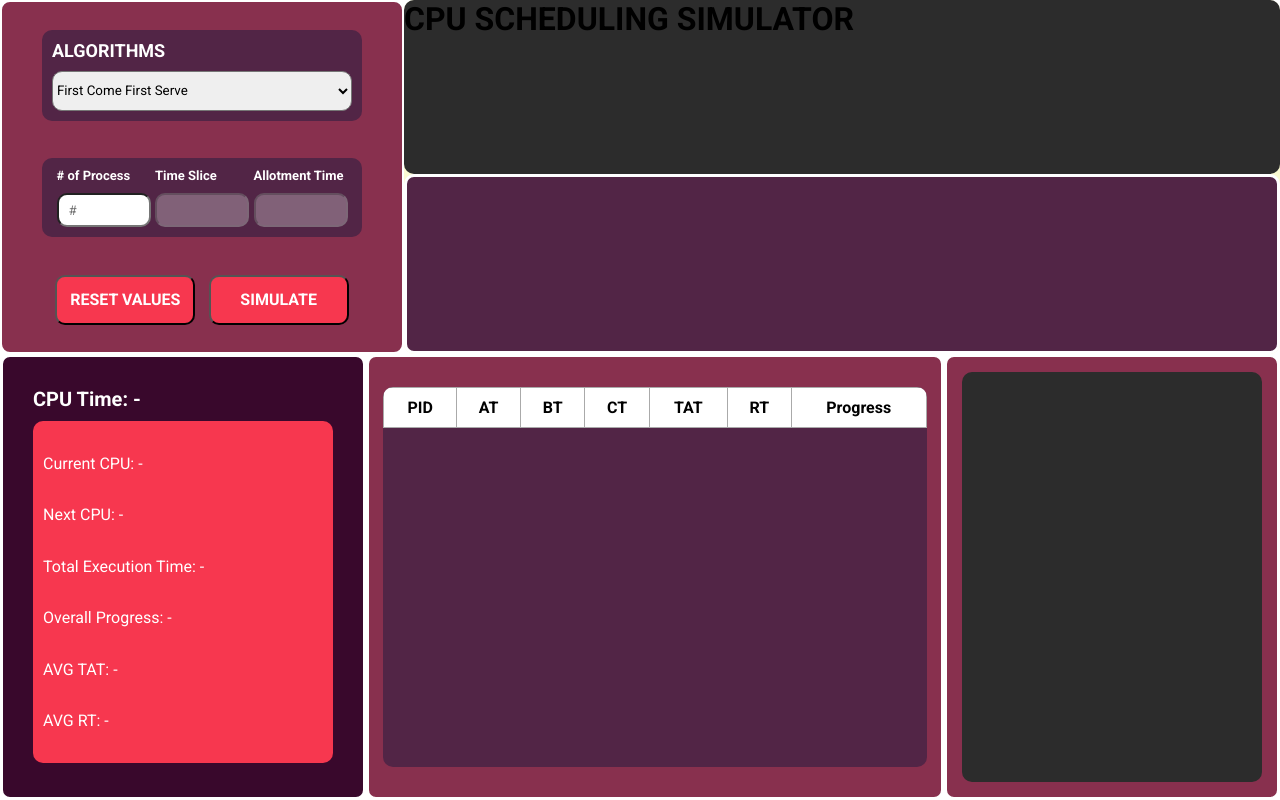
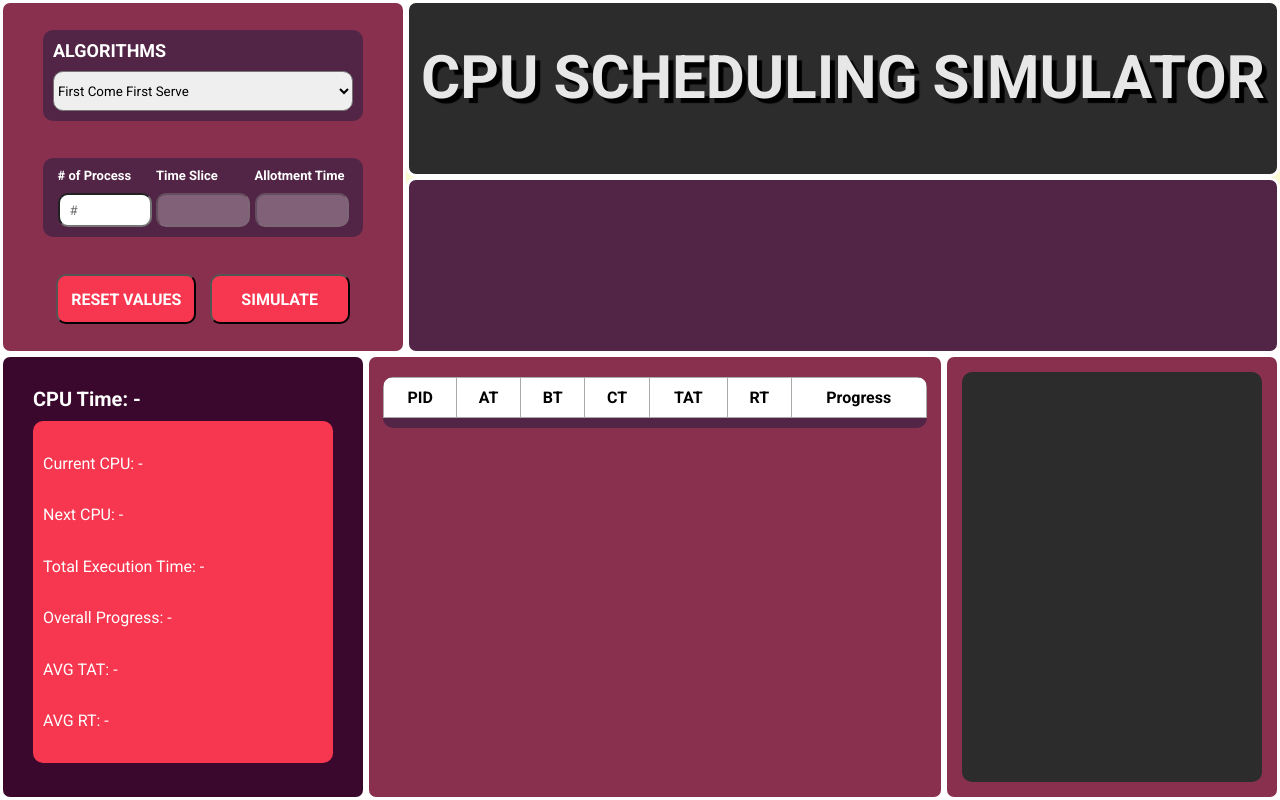
Before and after one commit to Eanicy/Cpu-scheduling, a plain HTML site: page index.html in a window 1280 px wide. Drawn offline with Linux system fonts and the light colour scheme.

Commit message:
Update style.css

```diff
--- a/style.css
+++ b/style.css
@@ -36,7 +36,7 @@
     flex-direction: column;
     align-items: center;
     background-color: #88304E;
-    border: 2px solid white;
+    border: 3px solid white;
     width: 400px;
     min-width: 300px;
     max-width: 400px;
@@ -126,9 +126,22 @@
 
 
 .titlepanel {
+    border-style: solid;
+    border-color: white;
+    border-width: 3px;
     background-color: #2C2C2C;
     flex: 1;
+    display: flex;
+    justify-content: center;
+    align-items: stretch;
+    color: rgb(231, 231, 231);
+    font-family: 'Square';
+    text-align: center;
+    line-height: 150px;
+    text-shadow: 5px 5px 1px rgba(0, 0, 0, 1);
+    font-size: 30px;
 }
+
 
 .ganttpanel {
     background-color: #522546;
@@ -192,16 +205,18 @@
 .resultpanel {
     flex: 2;
     display: flex;
-    align-items: center;
+    align-items: flex-start;
     justify-content: center;
     background-color: #88304E;
     min-width: 400px;
     overflow: hidden;
+    padding-top: 20px;
 }
 
 .resultTableGroup {
     background-color: #522546;
-    height: 380px;
+    height: auto;
+    max-height: 380px;
     width: 95%;
     overflow-y: auto;
 }
@@ -293,7 +308,7 @@ th{
     height: 380px;
     max-height: 380px;
     flex: 1;
-    color: green;
+    color: rgb(0, 148, 0);
     font-size: 18px;
     font-family: monospace;
     overflow-y: auto;
```
